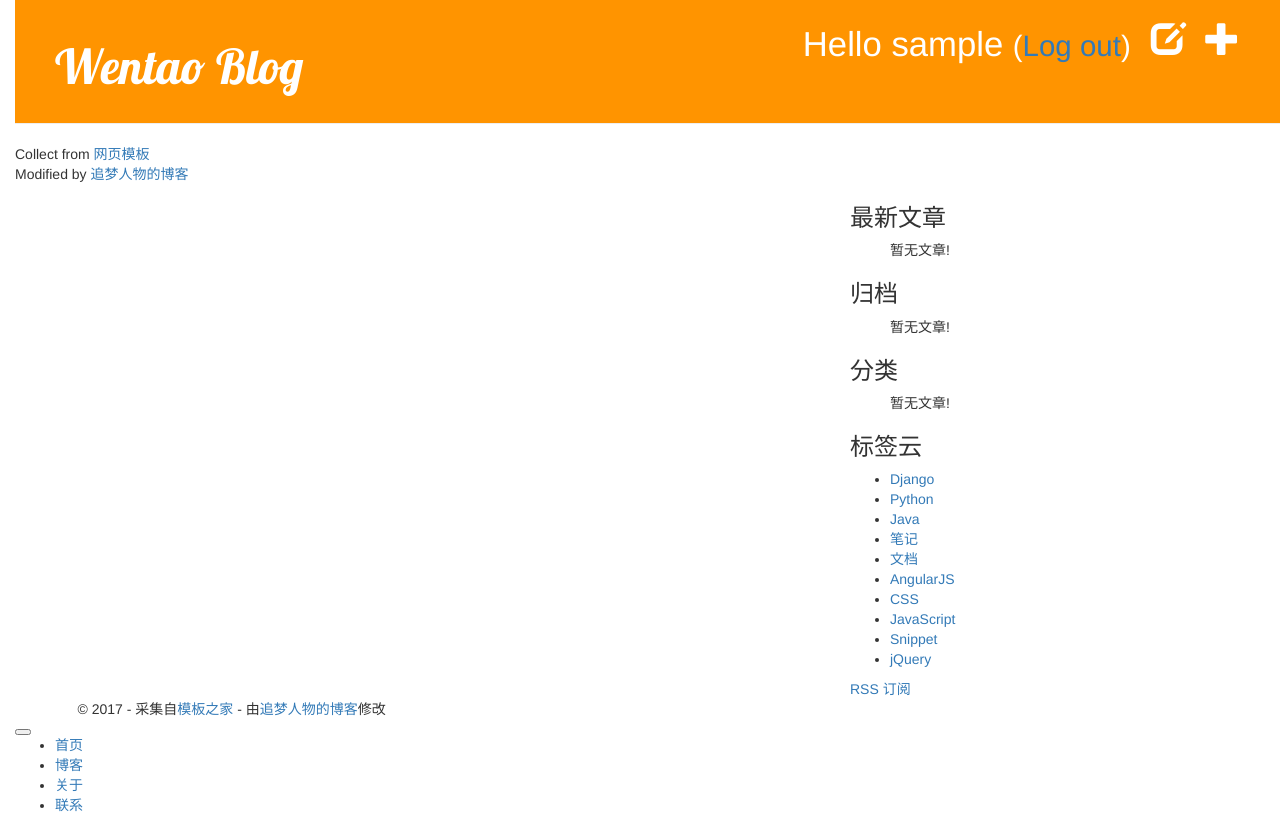
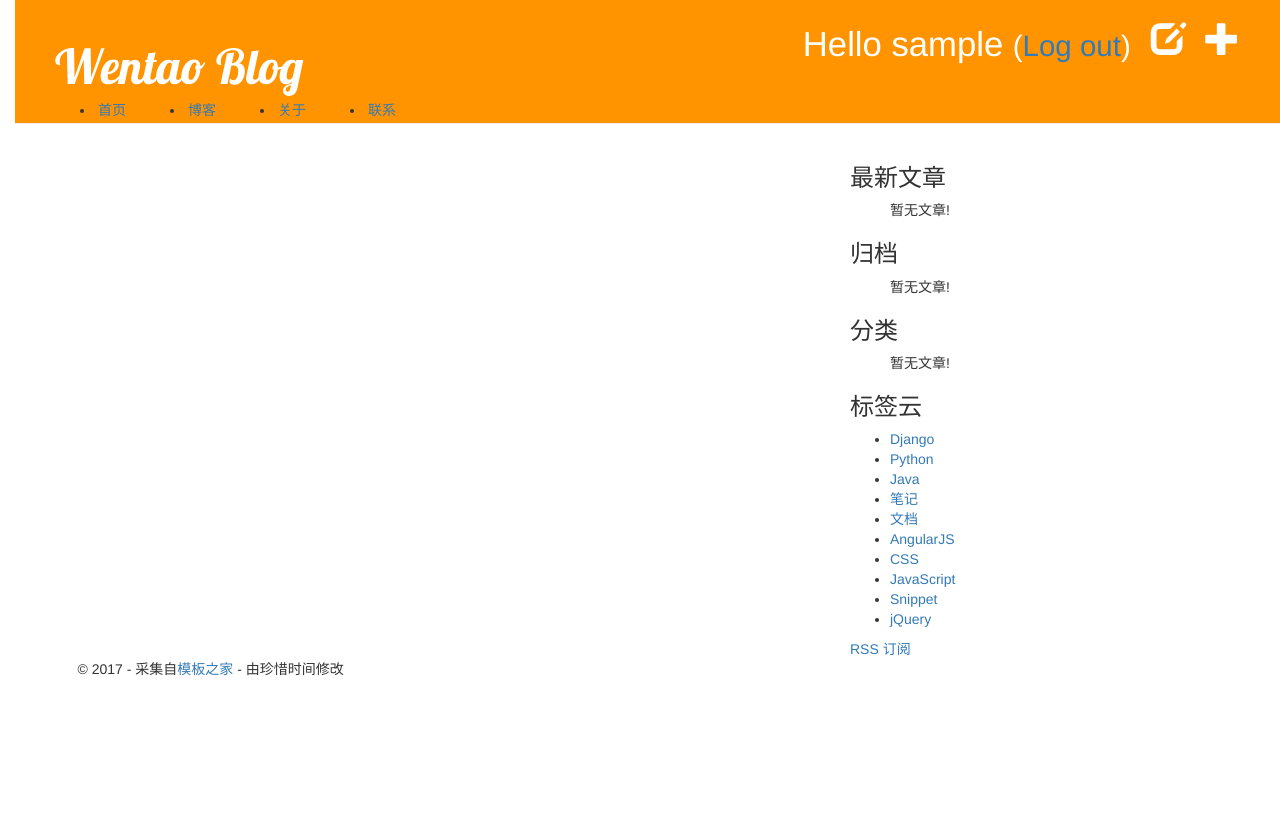
Before and after one commit to liwentao666666/mysite1, a Django app: a page that uses blog/templates/blog/base.html in a window 1280 px wide. After the commit the page ends 676 px from the top, so only its background shows below. Run offline with Django 3.2, Linux system fonts and the light colour scheme; the visitor is signed in with stand-in values (Sample User, id 1); data that the repository does not hold is empty; some libraries are stand-ins or nearby versions.

Commit message:
adjust base.html

```diff
--- a/blog/static/css/blog.css
+++ b/blog/static/css/blog.css
@@ -25,6 +25,8 @@ body{
 h1, h2, h3, h4 {
     font-family: 'Lobster', cursive;
 }
+
+nav li{line-height:14px; float:left; padding:0 3px; width: 90px;}
 
 .date {
     float: right;
--- a/blog/templates/blog/base.html
+++ b/blog/templates/blog/base.html
@@ -29,9 +29,20 @@
                 <a href="{% url 'login' %}" class="top-menu"><span class="glyphicon glyphicon-lock"></span></a>
             {% endif %}
             <h1><a href="">Wentao Blog</a> </h1>
+
+        	<!--div class="overlay overlay-hugeinc"-->
+            <nav>
+        	    <ul>
+        	        <li><a href="{% url 'post_list' %}">首页</a></li>
+        	        <li><a href="full-width.html">博客</a></li>
+        	        <li><a href="about.html">关于</a></li>
+        	        <li><a href="contact.html">联系</a></li>
+        	    </ul>
+            </nav>
+        	<!--/div-->
         </div>
-        <div class="copyrights">Collect from <a href="http://www.cssmoban.com/">网页模板</a></div>
-        <div class="copyrights">Modified by <a href="http://zmrenwu.com/">追梦人物的博客</a></div>
+        <!--div class="copyrights">Collect from <a href="http://www.cssmoban.com/">网页模板</a></div>
+        <div class="copyrights">Modified by <a href="http://zmrenwu.com/">追梦人物的博客</a></div-->
         <div class="content container">
             <div class="row">
                 <main class="col-md-8">
@@ -130,7 +141,7 @@
                     <div class="col-md-12">
                         <p class="copyright">&copy 2017 - 采集自<a href="http://www.cssmoban.com/"
                                                                 target="_blank" title="模板之家">模板之家</a>
-                            - 由<a href="http://zmrenwu.com/" title="网页模板" target="_blank">追梦人物的博客</a>修改
+                            - 由珍惜时间修改
                         </p>
                     </div>
                 </div>
@@ -138,19 +149,6 @@
         </footer>
 
 
-        <!-- Mobile Menu -->
-        <div class="overlay overlay-hugeinc">
-            <button type="button" class="overlay-close"><span class="ion-ios-close-empty"></span></button>
-            <nav>
-                <ul>
-                    <li><a href="{% url 'post_list' %}">首页</a></li>
-                    <li><a href="full-width.html">博客</a></li>
-                    <li><a href="about.html">关于</a></li>
-                    <li><a href="contact.html">联系</a></li>
-                </ul>
-            </nav>
-        </div>
-
         <script src="{% static 'js/script.js' %}"></script>
     </body>
 
--- a/mysite1/settings.py
+++ b/mysite1/settings.py
@@ -169,5 +169,5 @@ SHOW_TOOLBAR_CALLBACK = show_toolbar
 
 STATIC_URL = '/static/'
 PROJECT_ROOT = os.path.dirname(os.path.abspath(__file__))
-STATIC_ROOT = os.path.join(PROJECT_ROOT, 'static')
+STATIC_ROOT = os.path.join(BASE_DIR, 'static')
 LOGIN_REDIRECT_URL= '/'
```
Also changed, not shown: 1 other file.
